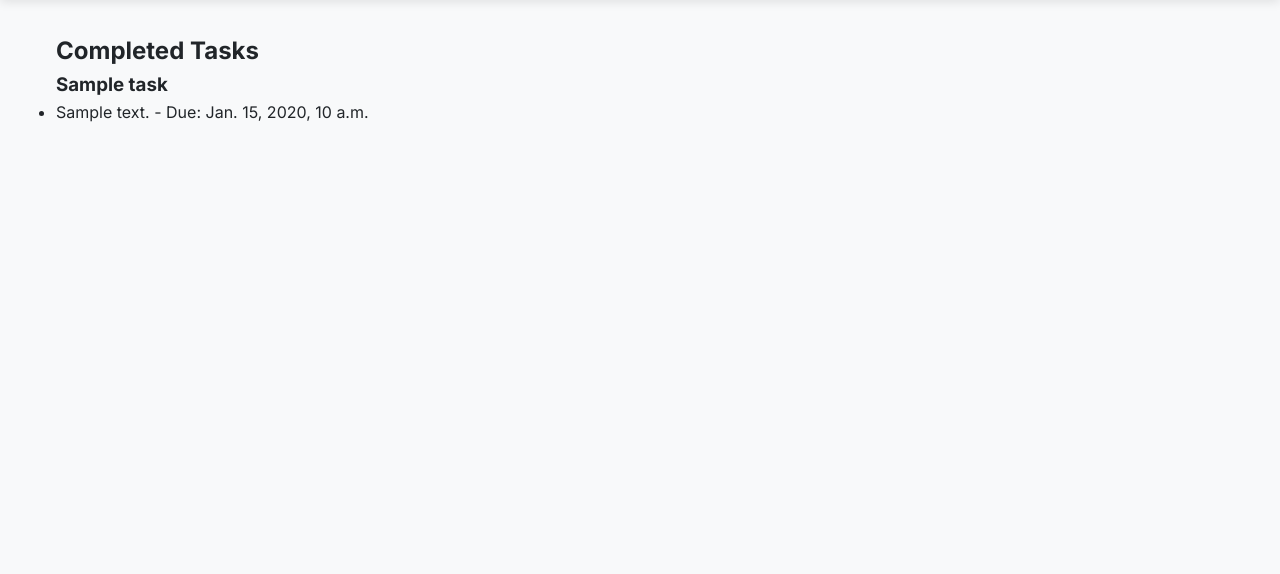
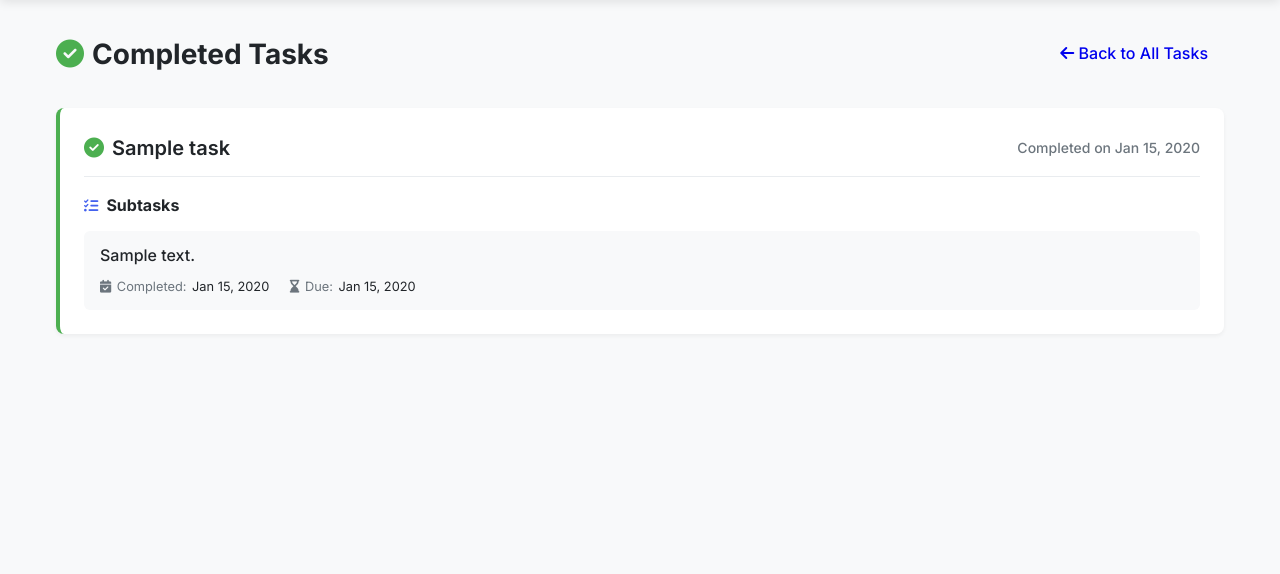
Before and after one commit to AutocraticKhan/task_manager, a Django app: template test_task_manager/task_manager/templates/completed_tasks.html in a window 1280 px wide. Shown: the part 74-648 px from the top of the page. Run offline with Django 5.2, Linux system fonts and the light colour scheme; the template is opened without the code that fills it: most values are stand-ins (such as "Sample title", 1, 10 or a date in 2020); some libraries are stand-ins or nearby versions.

Commit message:
completed task

```diff
--- a/test_task_manager/task_manager/templates/completed_tasks.html
+++ b/test_task_manager/task_manager/templates/completed_tasks.html
@@ -3,17 +3,233 @@
 {% block title %}Completed Tasks{% endblock %}
 
 {% block content %}
-    <h2>Completed Tasks</h2>
+<div class="page-header">
+    <div class="page-header-content">
+        <h2 class="page-title">
+            <i class="fas fa-check-circle"></i> Completed Tasks
+        </h2>
+        <div class="page-actions">
+            <a href="{% url 'all_tasks' %}" class="btn btn-secondary">
+                <i class="fas fa-arrow-left"></i> Back to All Tasks
+            </a>
+        </div>
+    </div>
+</div>
+
 {% if completed_tasks %}
+    <div class="completed-tasks-list">
         {% for item in completed_tasks %}
-            <h3>{{ item.task.title }}</h3>
-            <ul>
+            <div class="completed-task-card">
+                <div class="completed-task-header">
+                    <h3 class="completed-task-title">
+                        <i class="fas fa-check-circle completed-icon"></i>
+                        {{ item.task.title }}
+                    </h3>
+                    <span class="completed-date">
+                        Completed on {{ item.task.completed_date|date:"M d, Y" }}
+                    </span>
+                </div>
+
+                {% if item.subtasks %}
+                    <div class="subtasks-list">
+                        <h4 class="subtasks-heading">
+                            <i class="fas fa-tasks"></i> Subtasks
+                        </h4>
+                        <ul class="subtasks">
                             {% for subtask in item.subtasks %}
-                    <li>{{ subtask.description }} - Due: {{ subtask.due_date }}</li>
+                                <li class="subtask-item">
+                                    <div class="subtask-content">
+                                        <span class="subtask-description">{{ subtask.description }}</span>
+                                        <span class="subtask-meta">
+                                            <i class="fas fa-calendar-check"></i> Completed:
+                                            <span class="subtask-date">{{ subtask.completed_date|date:"M d, Y" }}</span>
+                                        </span>
+                                        <span class="subtask-meta">
+                                            <i class="fas fa-hourglass-end"></i> Due:
+                                            <span class="subtask-date">{{ subtask.due_date|date:"M d, Y" }}</span>
+                                        </span>
+                                    </div>
+                                </li>
                             {% endfor %}
                         </ul>
+                    </div>
+                {% endif %}
+            </div>
         {% endfor %}
+    </div>
 {% else %}
-        <p>No completed tasks!</p>
+    <div class="empty-state card">
+        <div class="empty-state-icon">
+            <i class="fas fa-clipboard-check"></i>
+        </div>
+        <h3 class="empty-state-title">No Completed Tasks Yet</h3>
+        <p class="empty-state-description">You haven't completed any tasks yet. Complete tasks to see them appear here.</p>
+        <a href="{% url 'all_tasks' %}" class="btn btn-primary">
+            <i class="fas fa-list"></i> View Your Tasks
+        </a>
+    </div>
 {% endif %}
 {% endblock %}
+
+{% block extra_css %}
+<style>
+    .page-header {
+        margin-bottom: 2rem;
+    }
+
+    .page-header-content {
+        display: flex;
+        justify-content: space-between;
+        align-items: center;
+    }
+
+    .page-title {
+        font-size: 1.75rem;
+        margin: 0;
+        color: var(--dark);
+        display: flex;
+        align-items: center;
+        gap: 0.5rem;
+    }
+
+    .page-title i {
+        color: var(--success);
+    }
+
+    .completed-tasks-list {
+        display: flex;
+        flex-direction: column;
+        gap: 1.5rem;
+    }
+
+    .completed-task-card {
+        background-color: var(--white);
+        border-radius: 8px;
+        padding: 1.5rem;
+        box-shadow: 0 2px 4px rgba(0, 0, 0, 0.05);
+        border-left: 4px solid var(--success);
+    }
+
+    .completed-task-header {
+        display: flex;
+        justify-content: space-between;
+        align-items: center;
+        margin-bottom: 1rem;
+        padding-bottom: 0.75rem;
+        border-bottom: 1px solid #e9ecef;
+    }
+
+    .completed-task-title {
+        font-size: 1.25rem;
+        margin: 0;
+        font-weight: 600;
+        display: flex;
+        align-items: center;
+        gap: 0.5rem;
+    }
+
+    .completed-icon {
+        color: var(--success);
+    }
+
+    .completed-date {
+        color: var(--gray);
+        font-size: 0.875rem;
+        font-weight: 500;
+    }
+
+    .subtasks-heading {
+        font-size: 1rem;
+        margin: 0 0 0.75rem 0;
+        color: var(--dark);
+        display: flex;
+        align-items: center;
+        gap: 0.5rem;
+    }
+
+    .subtasks-heading i {
+        color: var(--primary);
+        font-size: 0.9rem;
+    }
+
+    .subtasks {
+        list-style: none;
+        margin: 0;
+        padding: 0;
+        display: flex;
+        flex-direction: column;
+        gap: 0.75rem;
+    }
+
+    .subtask-item {
+        background-color: #f8f9fa;
+        padding: 0.75rem 1rem;
+        border-radius: 6px;
+        display: flex;
+        align-items: center;
+        gap: 0.5rem;
+    }
+
+    .subtask-content {
+        flex: 1;
+    }
+
+    .subtask-description {
+        display: block;
+        font-weight: 500;
+        margin-bottom: 0.25rem;
+    }
+
+    .subtask-meta {
+        display: inline-flex;
+        align-items: center;
+        gap: 0.35rem;
+        color: var(--gray);
+        font-size: 0.8rem;
+        margin-right: 1rem;
+    }
+
+    .subtask-date {
+        color: var(--dark);
+    }
+
+    /* Empty state styling */
+    .empty-state {
+        text-align: center;
+        padding: 3rem;
+    }
+
+    .empty-state-icon {
+        font-size: 3rem;
+        color: var(--success);
+        opacity: 0.5;
+        margin-bottom: 1rem;
+    }
+
+    .empty-state-title {
+        font-size: 1.5rem;
+        margin-bottom: 0.5rem;
+        color: var(--dark);
+    }
+
+    .empty-state-description {
+        color: var(--gray);
+        max-width: 400px;
+        margin: 0 auto 1.5rem;
+    }
+
+    @media (max-width: 768px) {
+        .page-header-content {
+            flex-direction: column;
+            align-items: flex-start;
+            gap: 1rem;
+        }
+
+        .completed-task-header {
+            flex-direction: column;
+            align-items: flex-start;
+            gap: 0.5rem;
+        }
+    }
+</style>
+{% endblock %}
```
Lines whose indentation alone changed are shown as unchanged.
